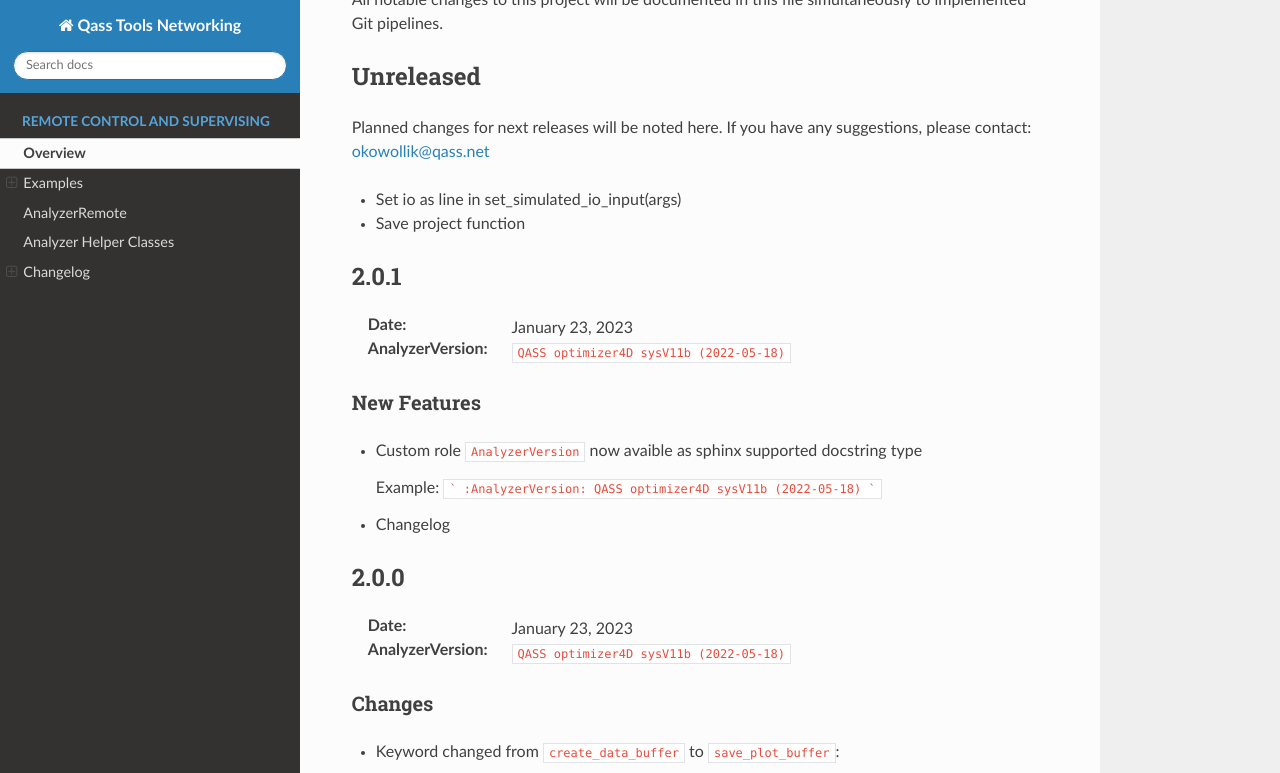
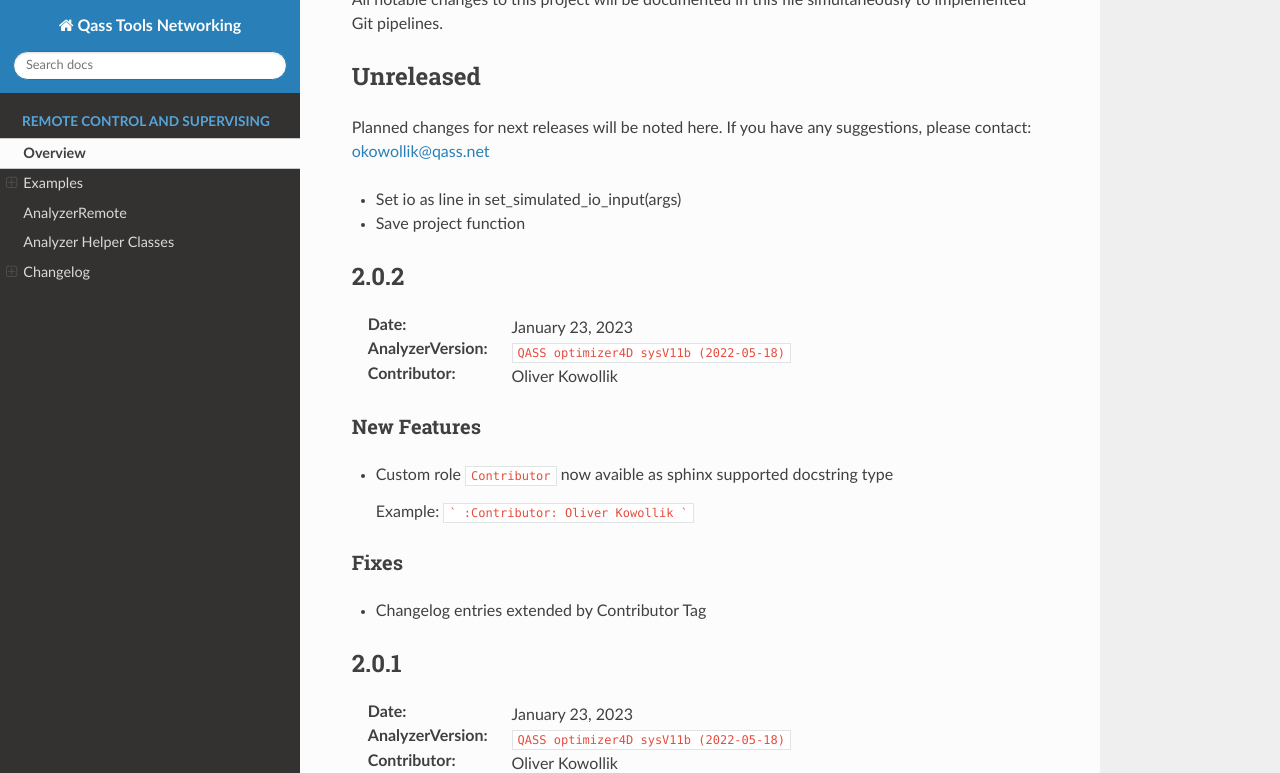
Before and after one commit to QASS/qass-tools-networking, a Sphinx documentation site: the page built from docs/source/analyzer_socket.rst, in a window 1280 px wide and 1400 px high, scrolled down 4534 px, cut to the strip 0-773 px from the top of the window. Built offline with Sphinx 7.4.7 and the Read the Docs theme 2.0.0, drawn with Linux system fonts in a browser that asks for light colours; some of the changed text lies outside the part shown.

Commit message:
Extend changelog.rst to version 2.0.2

````diff
--- a/docs/source/changelog.rst
+++ b/docs/source/changelog.rst
@@ -9,12 +9,34 @@ Planned changes for next releases will be noted here. If you have any suggestion
 * Set io as line in set_simulated_io_input(args)
 * Save project function
 
+2.0.2
+"""""
+:Date: January 23, 2023
+
+:AnalyzerVersion: ``QASS optimizer4D sysV11b (2022-05-18)``
+
+:Contributor: Oliver Kowollik
+
+New Features
+------------
+* Custom role ``Contributor`` now avaible as sphinx supported docstring type
+
+  Example:
+  ```
+  :Contributor: Oliver Kowollik
+  ```
+
+Fixes
+-----
+* Changelog entries extended by Contributor Tag
 
 2.0.1
 """""
 :Date: January 23, 2023
 
 :AnalyzerVersion: ``QASS optimizer4D sysV11b (2022-05-18)``
+
+:Contributor: Oliver Kowollik
 
 New Features
 ------------
@@ -25,15 +47,14 @@ New Features
   :AnalyzerVersion: QASS optimizer4D sysV11b (2022-05-18)
   ```
 
-* Changelog
-
-
 2.0.0
 """""
 
 :Date: January 23, 2023
 
 :AnalyzerVersion: ``QASS optimizer4D sysV11b (2022-05-18)``
+
+:Contributor: Oliver Kowollik
 
 Changes
 -------
````
